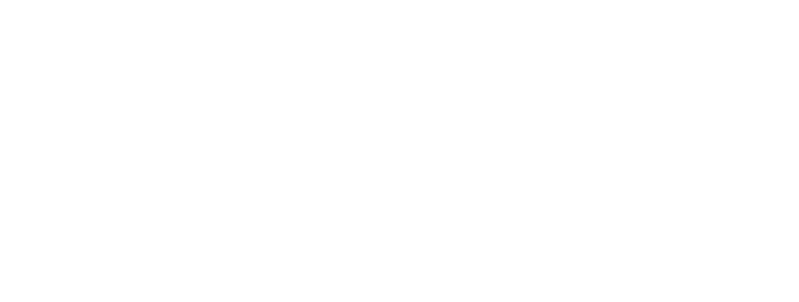
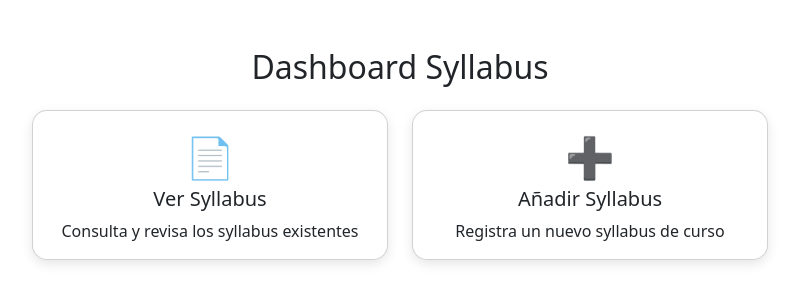
Before and after one commit to LanderXavier/Proyecto_Web, a React (Create React App) app in the folder frontend/: page /dashboard in a window 1280 px wide. Before the commit this address had no page. Shown: the top 302 px of the page, without its empty margins (240-1039 px from the left). Built offline with nearby package versions, Linux system fonts and the light colour scheme.

Commit message:
Dashboard

```diff
--- a/frontend/src/App.js
+++ b/frontend/src/App.js
@@ -2,16 +2,17 @@
 import { BrowserRouter as Router, Routes, Route } from 'react-router-dom';
 import Login from './components/Login';
 import CursoPDF from './components/CursoPdf';
+import DashboardInicio from './components/DashboardInicio'; // Asegúrate de crear este archivo
 import 'bootstrap/dist/css/bootstrap.min.css';
-import 'bootstrap/dist/js/bootstrap.bundle.min.js'; // Importante: esto activa el comportamiento del modal
-
+import 'bootstrap/dist/js/bootstrap.bundle.min.js';
 
 function App() {
   return (
     <Router>
       <Routes>
         <Route path="/" element={<Login />} />
-        <Route path="/CursoPDF" element={<CursoPDF />} />
+        <Route path="/dashboard" element={<DashboardInicio />} />
+        <Route path="/curso-pdf" element={<CursoPDF />} />
       </Routes>
     </Router>
   );
--- /dev/null
+++ b/frontend/src/components/DashboardInicio.css
@@ -0,0 +1,9 @@
+.dashboard-card {
+    border-radius: 15px;
+    box-shadow: 0 4px 12px rgba(0, 0, 0, 0.1);
+    transition: transform 0.2s ease;
+  }
+
+  .dashboard-card:hover {
+    transform: scale(1.03);
+  }
--- /dev/null
+++ b/frontend/src/components/DashboardInicio.js
@@ -0,0 +1,45 @@
+import React from 'react';
+import { useNavigate } from 'react-router-dom';
+import './DashboardInicio.css'; // Estilos personalizados opcionales
+import { Card, Container, Row, Col } from 'react-bootstrap';
+
+const DashboardInicio = () => {
+  const navigate = useNavigate();
+
+  const tarjetas = [
+    {
+      titulo: 'Ver Syllabus',
+      descripcion: 'Consulta y revisa los syllabus existentes',
+      icono: '📄',
+      ruta: '/ver-syllabus' // Puedes redirigir aquí a un componente futuro
+    },
+    {
+      titulo: 'Añadir Syllabus',
+      descripcion: 'Registra un nuevo syllabus de curso',
+      icono: '➕',
+      ruta: '/curso-pdf'
+
+    }
+  ];
+
+  return (
+    <Container className="mt-5">
+      <h2 className="text-center mb-4">Dashboard Syllabus</h2>
+      <Row className="justify-content-center">
+        {tarjetas.map((card, idx) => (
+          <Col md={4} key={idx} className="mb-4">
+            <Card className="dashboard-card" onClick={() => navigate(card.ruta)} style={{ cursor: 'pointer' }}>
+              <Card.Body className="text-center">
+                <div style={{ fontSize: '40px' }}>{card.icono}</div>
+                <Card.Title>{card.titulo}</Card.Title>
+                <Card.Text>{card.descripcion}</Card.Text>
+              </Card.Body>
+            </Card>
+          </Col>
+        ))}
+      </Row>
+    </Container>
+  );
+};
+
+export default DashboardInicio;
--- a/frontend/src/components/Login.js
+++ b/frontend/src/components/Login.js
@@ -21,7 +21,7 @@
       localStorage.setItem('token', token); // Guarda el token en localStorage
       setMensaje(`Bienvenido`);
       setTimeout(() => {
-        navigate('/CursoPdf'); // Redirige a CursoPdf.js
+        navigate('/dashboard'); // Redirige a CursoPdf.js
       }, 1000);
     } catch (err) {
       console.error("Error en el cliente:", err.response?.data || err.message);
```
